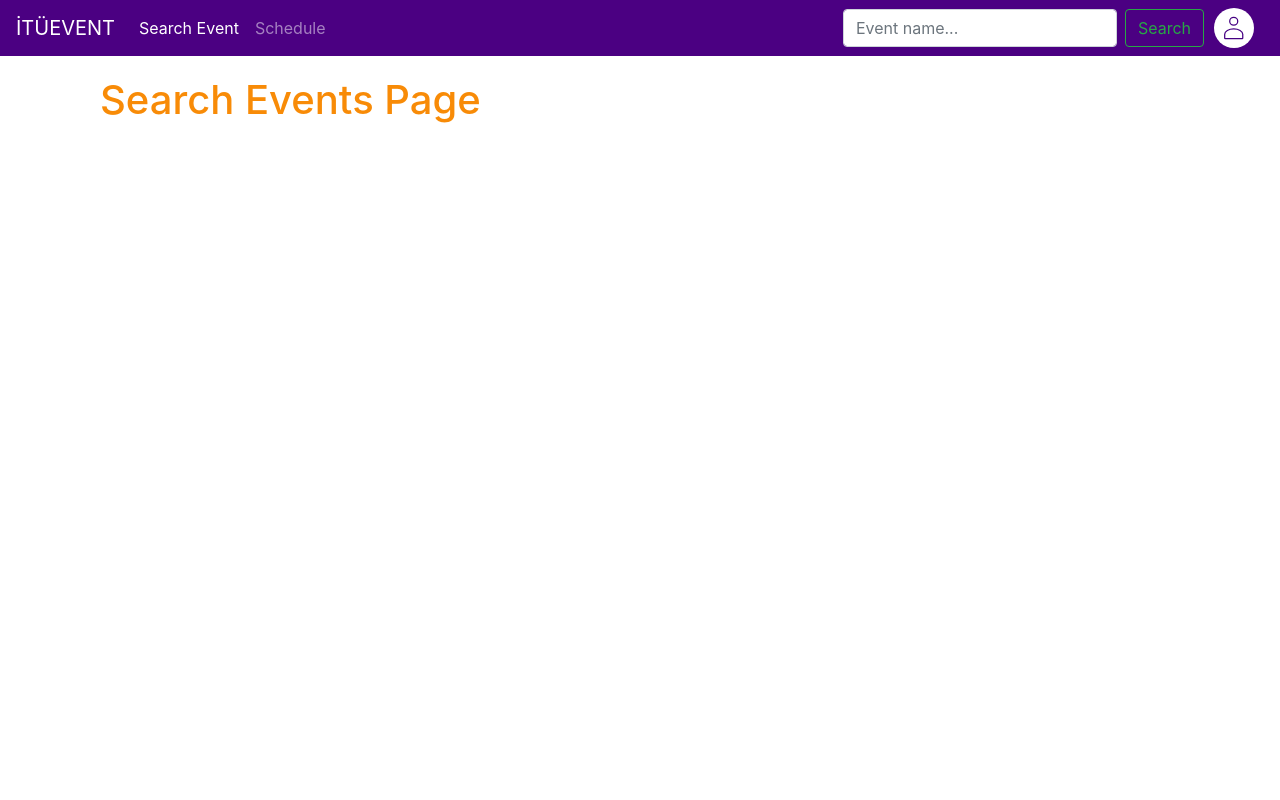
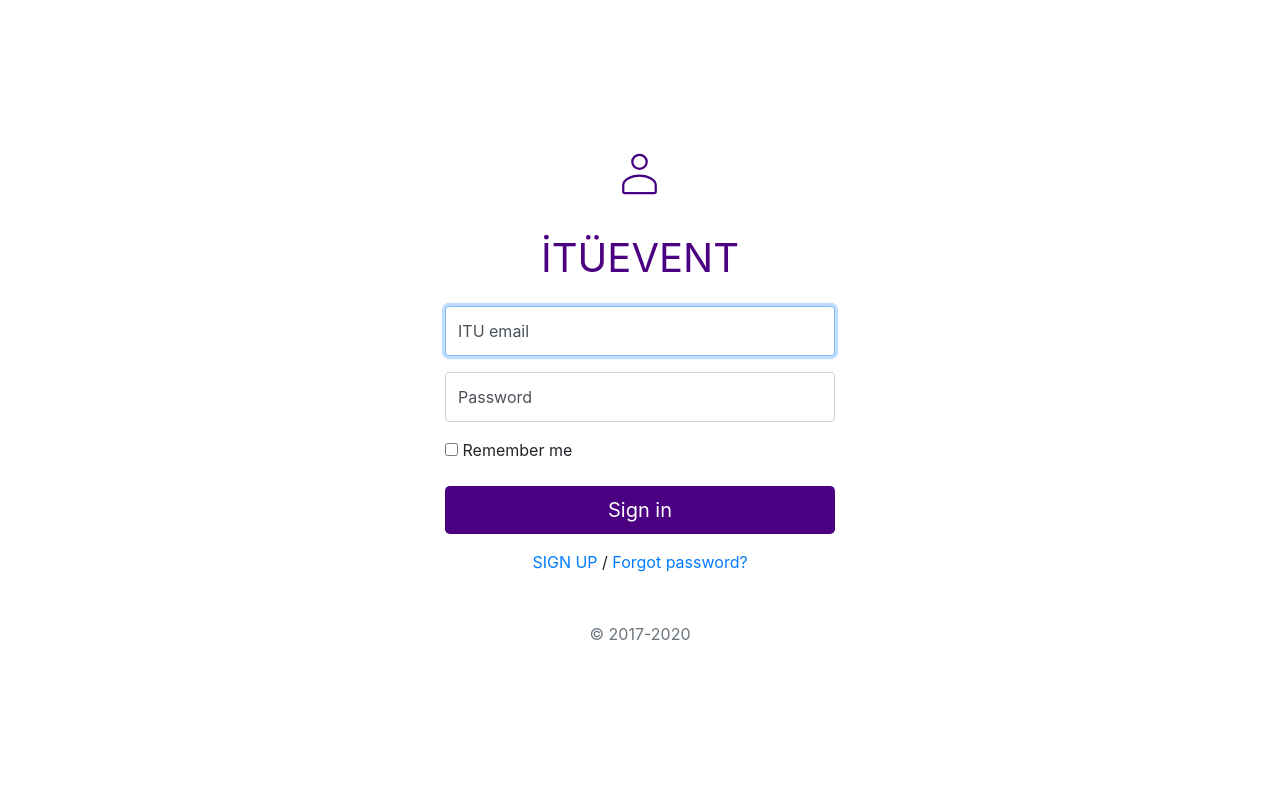
Before and after one commit to mrkaraaslan/db-ituevent, a Flask app: page / in a window 1280 px wide. Run offline with Flask 2, Linux system fonts and the light colour scheme; some libraries are stand-ins or nearby versions.

Commit message:
created sign_temp and designed sign_in page

```diff
--- a/server.py
+++ b/server.py
@@ -1,8 +1,8 @@
-from flask import Flask, render_template
+from flask import Flask, render_template, request
 
 app = Flask(__name__)
 
-@app.route("/sign_in")
+@app.route("/")
 def sign_in_page():
     return render_template("Sign/sign_in.html")
 
@@ -14,7 +14,7 @@ def sign_up_page():
 def forgot_password_page():
     return render_template("Sign/forgot_password.html")
 
-@app.route("/")
+@app.route("/search_events")
 def search_events_page():
     return render_template("App/search_events.html")
 
--- /dev/null
+++ b/static/floating-labels.css
@@ -0,0 +1,122 @@
+html,
+body {
+  height: 100%;
+}
+
+body {
+  display: -ms-flexbox;
+  display: flex;
+  -ms-flex-align: center;
+  align-items: center;
+  padding-top: 40px;
+  padding-bottom: 40px;
+}
+
+.form-sign {
+  width: 100%;
+  max-width: 420px;
+  padding: 15px;
+  margin: auto;
+}
+
+.form-label-group {
+  position: relative;
+  margin-bottom: 1rem;
+}
+
+.form-label-group input,
+.form-label-group label {
+  height: 3.125rem;
+  padding: .75rem;
+}
+
+.form-label-group label {
+  position: absolute;
+  top: 0;
+  left: 0;
+  display: block;
+  width: 100%;
+  margin-bottom: 0; /* Override default `<label>` margin */
+  line-height: 1.5;
+  color: #495057;
+  pointer-events: none;
+  cursor: text; /* Match the input under the label */
+  border: 1px solid transparent;
+  border-radius: .25rem;
+  transition: all .1s ease-in-out;
+}
+
+.form-label-group input::-webkit-input-placeholder {
+  color: transparent;
+}
+
+.form-label-group input::-moz-placeholder {
+  color: transparent;
+}
+
+.form-label-group input:-ms-input-placeholder {
+  color: transparent;
+}
+
+.form-label-group input::-ms-input-placeholder {
+  color: transparent;
+}
+
+.form-label-group input::placeholder {
+  color: transparent;
+}
+
+.form-label-group input:not(:-moz-placeholder-shown) {
+  padding-top: 1.25rem;
+  padding-bottom: .25rem;
+}
+
+.form-label-group input:not(:-ms-input-placeholder) {
+  padding-top: 1.25rem;
+  padding-bottom: .25rem;
+}
+
+.form-label-group input:not(:placeholder-shown) {
+  padding-top: 1.25rem;
+  padding-bottom: .25rem;
+}
+
+.form-label-group input:not(:-moz-placeholder-shown) ~ label {
+  padding-top: .25rem;
+  padding-bottom: .25rem;
+  font-size: 12px;
+  color: #777;
+}
+
+.form-label-group input:not(:-ms-input-placeholder) ~ label {
+  padding-top: .25rem;
+  padding-bottom: .25rem;
+  font-size: 12px;
+  color: #777;
+}
+
+.form-label-group input:not(:placeholder-shown) ~ label {
+  padding-top: .25rem;
+  padding-bottom: .25rem;
+  font-size: 12px;
+  color: #777;
+}
+
+/* Fallback for Edge
+-------------------------------------------------- */
+@supports (-ms-ime-align: auto) {
+  .form-label-group {
+    display: -ms-flexbox;
+    display: flex;
+    -ms-flex-direction: column-reverse;
+    flex-direction: column-reverse;
+  }
+
+  .form-label-group label {
+    position: static;
+  }
+
+  .form-label-group input::-ms-input-placeholder {
+    color: #777;
+  }
+}
--- a/static/itu_event.css
+++ b/static/itu_event.css
@@ -1,11 +1,12 @@
-h1 {
-  color: #f88b07;
-}
-
 .f {
   padding-top: 2cm;
 }
 
 .mybg {
+  color: #fff;
   background-color: indigo;
 }
+
+.myfg {
+  color: indigo;
+}
--- a/templates/App/app_temp.html
+++ b/templates/App/app_temp.html
@@ -18,10 +18,10 @@
       </button>
       <div class="collapse navbar-collapse" id="navbarCollapse">
         <ul class="navbar-nav mr-auto">
-          <li class="nav-item active">
-            <a class="nav-link" href="{{ url_for('search_events_page') }}">Search Event<span class="sr-only">(current)</span></a>
+          <li class="nav-item {% if request.path==url_for('search_events_page') %} active {% endif %}">
+            <a class="nav-link" href="{{ url_for('search_events_page') }}">Search Event</a>
           </li>
-          <li class="nav-item">
+          <li class="nav-item {% if request.path==url_for('attended_events_page') %} active {% endif %}">
             <a class="nav-link" href="{{ url_for('attended_events_page') }}">Schedule</a>
           </li>
           <!--
@@ -44,7 +44,7 @@
           <button class="btn btn-outline-success my-2 my-sm-0" type="submit">Search</button>
         </form>
 
-        <img src="static/profile_icon.svg" style="width:40px;height:40px;margin-left:10px;margin-right:10px;">
+        <img src="static/profile_icon.svg" style="width:30px;height:30px;margin-left:10px;margin-right:10px;">
 
 
       </div>
--- a/templates/Sign/sign_in.html
+++ b/templates/Sign/sign_in.html
@@ -1,11 +1,25 @@
-<!DOCTYPE html>
-<html lang="en">
-  <head>
-    <meta charset="utf-8"/>
-    <title>Sign In</title>
-    <link rel="stylesheet" href="/static/itu_event.css"/>
-  </head>
-  <body>
-    <h1>Sign In Page</h1>
-  </body>
-</html>
+{% extends "Sign/sign_temp.html" %}
+{% block title %}Sign In{% endblock %}
+{% block style %}
+{% endblock %}
+{% block headline %}WELCOME{% endblock %}
+{% block formcontent %}
+  <div class="form-label-group">
+    <input type="email" id="inputEmail" class="form-control" placeholder="Email address" required autofocus>
+    <label for="inputEmail">ITU email</label>
+  </div>
+
+  <div class="form-label-group">
+    <input type="password" id="inputPassword" class="form-control" placeholder="Password" required>
+    <label for="inputPassword">Password</label>
+  </div>
+
+  <div class="checkbox mb-3">
+    <label>
+        <input type="checkbox" value="remember-me"> Remember me
+    </label>
+  </div>
+  <button class="btn btn-lg btn-block" style="color:white;background-color: indigo;"type="submit">Sign in</button>
+
+  <p class="mt-3 text-center"> <a href="{{url_for('sign_up_page')}}">SIGN UP</a> / <a href="{{url_for('forgot_password_page')}}">Forgot password?</a></p>
+{% endblock %}
--- /dev/null
+++ b/templates/Sign/sign_temp.html
@@ -0,0 +1,27 @@
+<!DOCTYPE html>
+<html lang="en">
+    <head>
+        <meta charset="utf-8"/>
+        <meta name="viewport" content="width=device-width, initial-scale=1, shrink-to-fit=no">
+        <title>{% block title %}{% endblock %}</title>
+        <link rel="stylesheet" href="{{ url_for('static', filename='itu_event.css')}}"/>
+        <!--Bootstrap CSS-->
+        <link href="{{ url_for('static', filename='floating-labels.css')}}" rel="stylesheet">
+        <link rel="stylesheet" href="https://stackpath.bootstrapcdn.com/bootstrap/4.4.1/css/bootstrap.min.css" integrity="sha384-Vkoo8x4CGsO3+Hhxv8T/Q5PaXtkKtu6ug5TOeNV6gBiFeWPGFN9MuhOf23Q9Ifjh" crossorigin="anonymous">
+        {% block style %}{% endblock %}
+    </head>
+    <body>
+        <form class="form-sign">
+            <div class="text-center mb-4">
+                <img class="mb-4" src="{{ url_for('static', filename='profile_icon.svg')}}" width="72" height="72">
+                <h1 class="mb-3 font-weight-normal myfg">İTÜEVENT</h1>
+            </div>
+            {% block formcontent %}{% endblock %}
+            <p class="mt-5 mb-3 text-muted text-center">&copy; 2017-2020</p>
+        </form>
+        <!--jQuery first, then Popper.js, then Bootstrap JS-->
+        <script src="https://code.jquery.com/jquery-3.4.1.slim.min.js" integrity="sha384-J6qa4849blE2+poT4WnyKhv5vZF5SrPo0iEjwBvKU7imGFAV0wwj1yYfoRSJoZ+n" crossorigin="anonymous"></script>
+		<script src="https://cdn.jsdelivr.net/npm/popper.js@1.16.0/dist/umd/popper.min.js" integrity="sha384-Q6E9RHvbIyZFJoft+2mJbHaEWldlvI9IOYy5n3zV9zzTtmI3UksdQRVvoxMfooAo" crossorigin="anonymous"></script>
+		<script src="https://stackpath.bootstrapcdn.com/bootstrap/4.4.1/js/bootstrap.min.js" integrity="sha384-wfSDF2E50Y2D1uUdj0O3uMBJnjuUD4Ih7YwaYd1iqfktj0Uod8GCExl3Og8ifwB6" crossorigin="anonymous"></script>
+    </body>
+</html>
```
Also changed, not shown: 1 other file.
